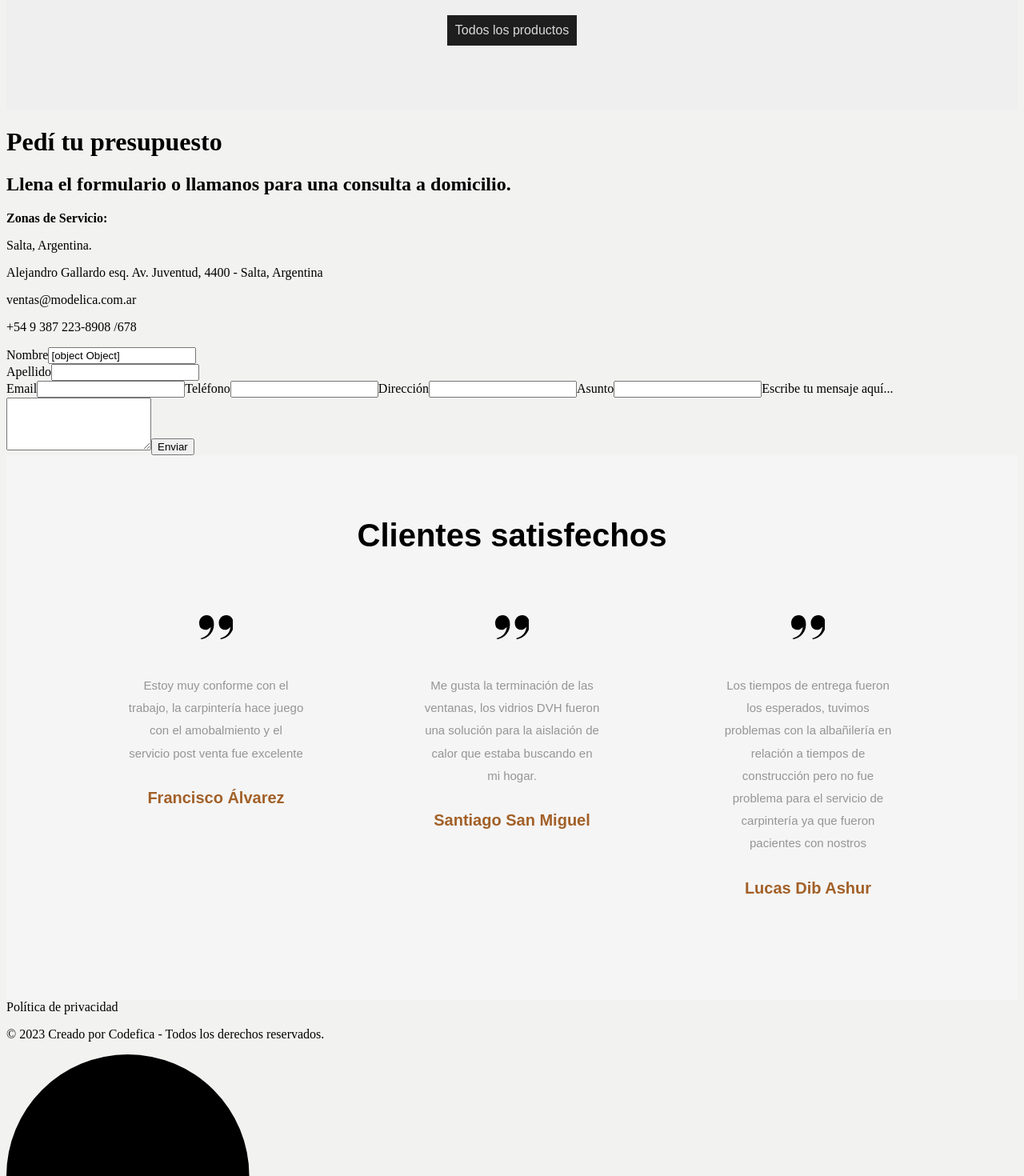
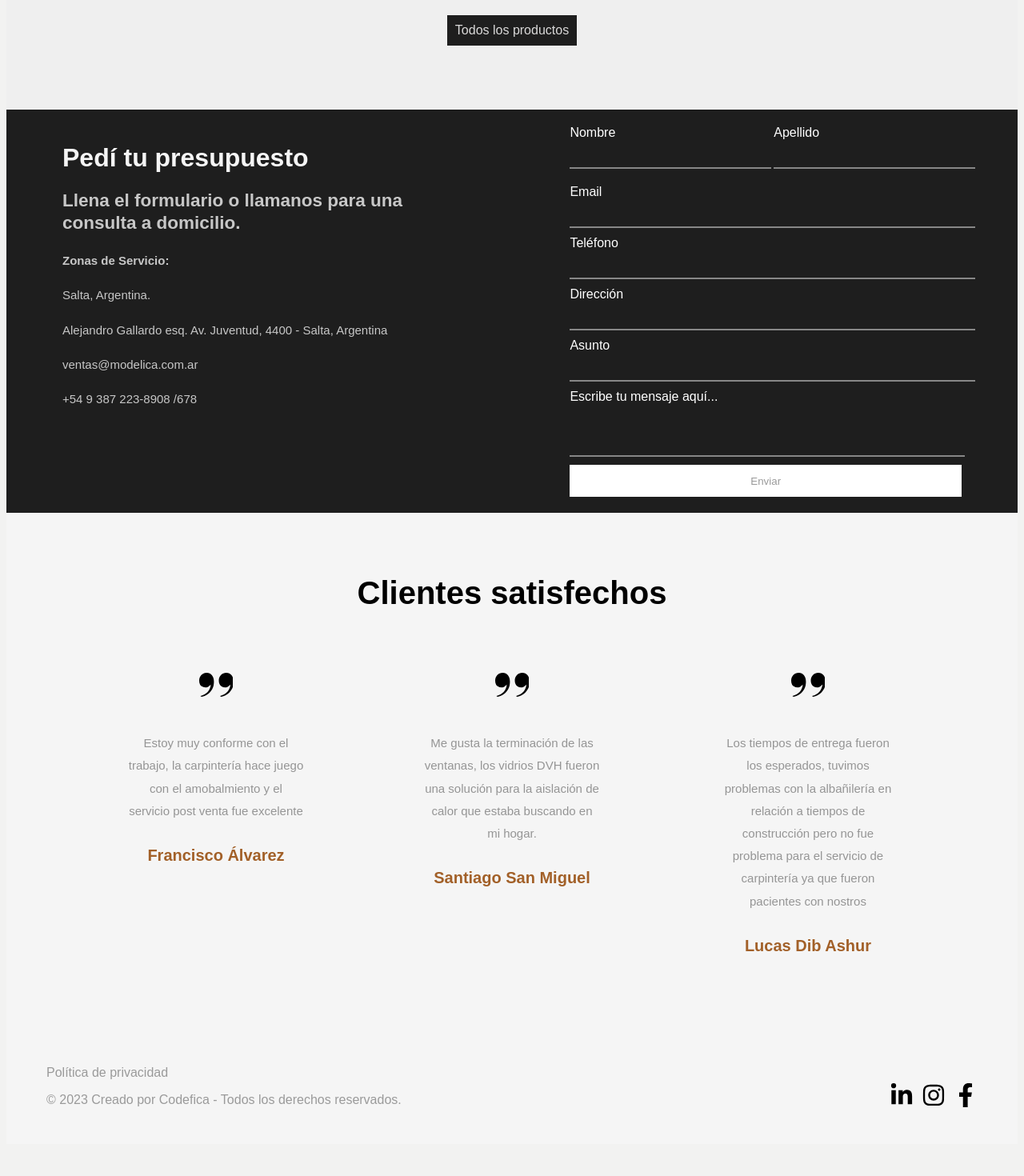
Before and after one commit to Codef1ca/modelica, a React (Create React App) app: page / in a window 1280 px wide. Shown: the part 3320-4790 px from the top of the page at 80% size. After the commit the page ends 4758 px from the top, so only its background shows below. Built offline with nearby package versions, Linux system fonts and the light colour scheme.

Commit message:
Acomodé el css de mis 2 componentes y agregué los estados para el form

```diff
--- a/src/App.css
+++ b/src/App.css
@@ -828,3 +828,187 @@ grid-template-columns: 1fr 1fr;
   }
 
 }
+
+
+/* Componentes Nacho */
+
+
+.container {
+  display: flex;
+  justify-content: space-between;
+  align-items: center;
+  flex-wrap: wrap;
+  padding: 10px 50px 20px;
+  background-color: #f5f5f5;
+  font-family: "ExtraLight", sans-serif;
+  color: #9a9a9a;
+}
+
+.text-span {
+  flex-basis: 60%;
+  text-align: left;
+  margin-bottom: 10px;
+  text-decoration: none;
+  background: transparent;
+}
+
+.social-span {
+  flex-basis: 35%;
+  text-align: right;
+}
+
+.social-span a {
+  display: inline-block;
+  margin-left: 10px;
+}
+
+.svg-item {
+  width: 30px;
+  height: 30px;
+}
+
+.a-PP {
+  color: #9a9a9a;
+  text-decoration: none;
+}
+
+.a.PP a:visited {
+  color: #9a9a9a;
+  text-decoration: none;
+}
+
+/* --------------- Formcontacto --------------- */
+
+.containerForm {
+  background-color: #1e1e1e;
+  color: white;
+  padding: 20px;
+  /* font-family: "ExtraLight", sans-serif; */
+}
+
+.content {
+  display: flex;
+  justify-content: space-between;
+}
+
+.left-content {
+  width: 40%;
+  justify-content: center;
+  padding-left: 50px; /* Ajusta el valor según tu preferencia */
+}
+
+.right-content {
+  width: 40%;
+  padding-right: 50px; /* Ajusta el valor según tu preferencia */
+}
+
+
+.h1Form {
+  font-family: "poppins-semibold", "poppins", sans-serif;
+  color: #f5f5f5;
+  background: transparent;
+  letter-spacing: normal;
+}
+
+.cuerpoForm {
+  font-family: "poppins-extralight", "poppins", sans-serif;
+  color: #c7c7c7;
+  line-height: 1.88em;
+  font-size: 15px;
+}
+
+.form-row {
+  display: flex;
+  justify-content: space-between;
+}
+
+.form-group {
+  width: calc(
+    50% - 10px
+  ); /* Para tener un espacio de separación entre los campos */
+  margin-bottom: 10px;
+}
+
+form label,
+form input,
+form textarea {
+  display: block;
+  width: 100%;
+  margin-bottom: 10px;
+}
+
+form textarea {
+  height: 100px;
+}
+
+form button {
+  background-color: blue;
+  color: white;
+  padding: 10px 20px;
+  border: none;
+  cursor: pointer;
+}
+
+.inputForm {
+  border: none;
+  border-bottom: 2px solid #f5f5f57d;
+  outline: none;
+  background-color: transparent;
+  color: white; /* Cambiamos el color del texto a blanco */
+  caret-color: gray;
+  font-size: medium;
+  padding-left: 15px;
+  padding-bottom: 5px;
+}
+
+.inputForm:hover {
+  border-bottom: 2px solid white;
+}
+
+.inputForm:focus {
+  border-bottom: 2px solid #ff4040;
+}
+
+/* .inputForm {
+
+} */
+
+/* siguiente paso: editar la fuente del form. Ver que sea la misma de la izq y capaz hacerlo una sola vez. */
+.formLabels{
+  font-family: "poppins-extralight" , "poppins" ,sans-serif;
+}
+
+.formTextArea {
+  border: none;
+  border-bottom: 2px solid #f5f5f57d;
+  outline: none;
+  background-color: transparent;
+  color: white; /* Color del texto en blanco */
+  caret-color: gray; /* Color del caret en gris */
+  resize: none; /* Deshabilita la redimensionabilidad del textarea */
+  height: 50px; /* Altura fija del textarea */
+  font-family: "Poppins", sans-serif; /* Cambia "Poppins" por la fuente que desees utilizar */
+}
+
+.formTextArea:hover {
+  border-bottom: 2px solid white; /* Línea inferior blanca al pasar el mouse */
+}
+
+.formTextArea:focus {
+  border-bottom: 2px solid #ff4040; /* Línea inferior roja al enfocar */
+}
+
+.formButtonSubmit {
+  background-color: white;
+  color: #9a9a9a;
+  width: 100%;
+  height: 40px;
+  text-align: center;
+  font-family: "poppins-extralight", "poppins", sans-serif;
+}
+
+
+
+/* ACOMODA LA CLASE DEL INPUT PAJERO ASI NO MARCAS TODOS GRACIAS - @nacho*/
+
+/* Cierre Componentes Nacho */
--- a/src/Components/FormContacto.jsx
+++ b/src/Components/FormContacto.jsx
@@ -2,22 +2,6 @@ import "./../App.css";
 import { useState } from "react";
 
 const FormContacto = () => {
-
-  const keys = {nombre: "", asjdlads: ""}
-  const [Nombre, setNombre] = useState(keys)
-  const updateInput = (event)  => {
-
-    setNombre(event.target.value)
-    console.log(event.target.value)
-    return 1
-  }
-
-  const cambiarNombre = (event)  => {
-    setNombre(event.target.value)
-    console.log(event.target.value)
-    return 1
-  }
-
   return (
     <div class="containerForm">
       <div class="content">
@@ -52,8 +36,8 @@ const FormContacto = () => {
                   type="text"
                   id="nombre"
                   name="nombre"
-                  value={Nombre}
-                  onChange={cambiarNombre}
+                  // value={Nombre}
+                  // onChange={cambiarNombre}
                 />
               </div>
               <div class="form-group">
```
